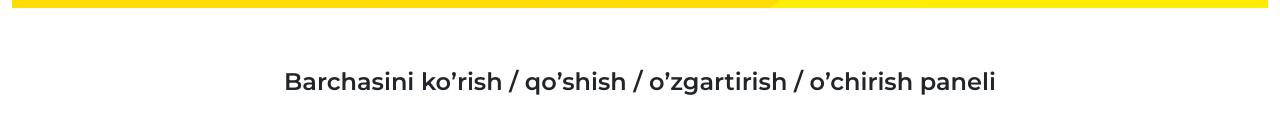
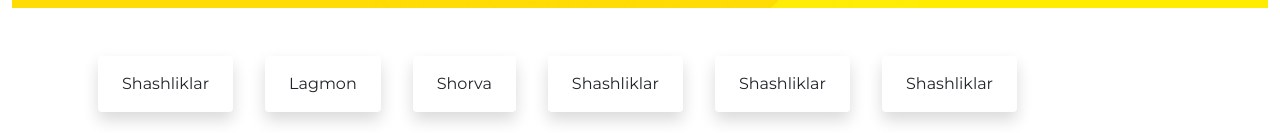
Before and after one commit to 404NotFoundedTeam/express404, a React (Create React App) app: page / in a window 1280 px wide. Shown: the part 549-682 px from the top of the page. Built offline with nearby package versions, Linux system fonts and the light colour scheme.

Commit message:
category

```diff
--- a/src/App.js
+++ b/src/App.js
@@ -20,31 +20,37 @@ function App() {
       img: "https://brandvanegmond.com/wp-content/uploads/2018/12/modern-table-lamps-contemporary-lighting-arthur-collection-art30n-brandvanegmond-471x575.jpg",
       title: "Modern Table Lamps 01",
       price: 100,
+      category: "Shashliklar",
     },
     {
       img: "https://brandvanegmond.com/wp-content/uploads/2018/11/10-modern-lighting_modern-lighting-contemporary-table-lamp-lot75na-gllogrey22-light-design-louise-collection-brandvanegmond-471x421.jpg",
       title: "Modern Table Lamps 02",
       price: 200,
+      category: "Lagmon",
     },
     {
       img: "https://brandvanegmond.com/wp-content/uploads/2018/12/modern-table-lamps-contemporary-lighting-arthur-collection-art30n-brandvanegmond-471x575.jpg",
       title: "Modern Table",
       price: 104.5,
+      category: "Shorva",
     },
     {
       img: "https://brandvanegmond.com/wp-content/uploads/2018/12/modern-table-lamps-contemporary-lighting-arthur-collection-art30n-brandvanegmond-471x575.jpg",
       title: "Modern Table Lamps 01",
       price: 100,
+      category: "Shashliklar",
     },
     {
       img: "https://brandvanegmond.com/wp-content/uploads/2018/11/10-modern-lighting_modern-lighting-contemporary-table-lamp-lot75na-gllogrey22-light-design-louise-collection-brandvanegmond-471x421.jpg",
       title: "Modern Table Lamps 02",
       price: 200,
+      category: "Shashliklar",
     },
     {
       img: "https://brandvanegmond.com/wp-content/uploads/2018/12/modern-table-lamps-contemporary-lighting-arthur-collection-art30n-brandvanegmond-471x575.jpg",
       title: "Modern Table",
       price: 104.5,
+      category: "Shashliklar",
     },
   ]);
 
@@ -56,19 +62,19 @@ function App() {
           <Route path="/" element={<Main />}></Route>
           <Route
             path="/add"
-            element={<ProductDetail title={"Qo'shish"} />}></Route>
+            element={<ProductDetail title={"Qo'shish"} />}
+          ></Route>
           <Route
             path="/edit/:id"
             element={<ProductDetail title={"O'zgartirish"} />}
           ></Route>
-          <Route path='/admin' element={<Admin />}>
+          <Route path="/admin" element={<Admin />}>
             <Route path="add" element={<Add />}>
               <Route path="meal" element={<Meal />} />
               <Route path="category" element={<Category />} />
             </Route>
             <Route path="order" element={<Order />} />
             <Route path="done" element={<Done />} />
-
           </Route>
         </Routes>
       </BrowserRouter>
--- a/src/pages/Main/index.js
+++ b/src/pages/Main/index.js
@@ -28,6 +28,13 @@ export default function Main() {
       <main className="mt-4">
         <img src="/images/express.png" className="image-fluid" alt="express" />
       </main>
+      <div className="category d-flex align-items-center mt-5 container ">
+        {products.map((category, index) => (
+          <div className="px-4 py-3 rounded shadow mx-3">
+            {category.category}
+          </div>
+        ))}
+      </div>
       <Title title="Mahsulotlar" />
       <SqButton color="danger" onClick={() => navigate("add")}>
         <FontAwesomeIcon icon={faPlus} />
```
